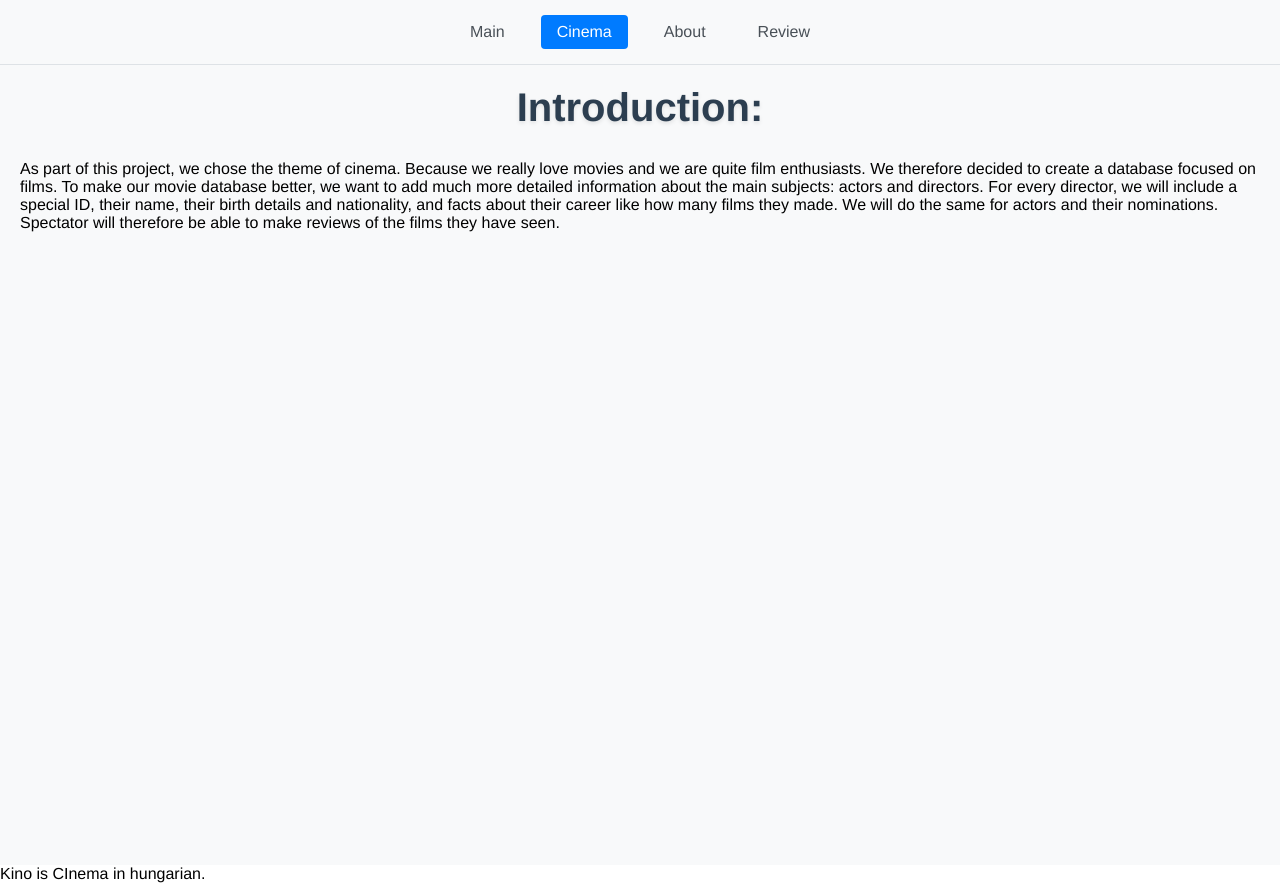
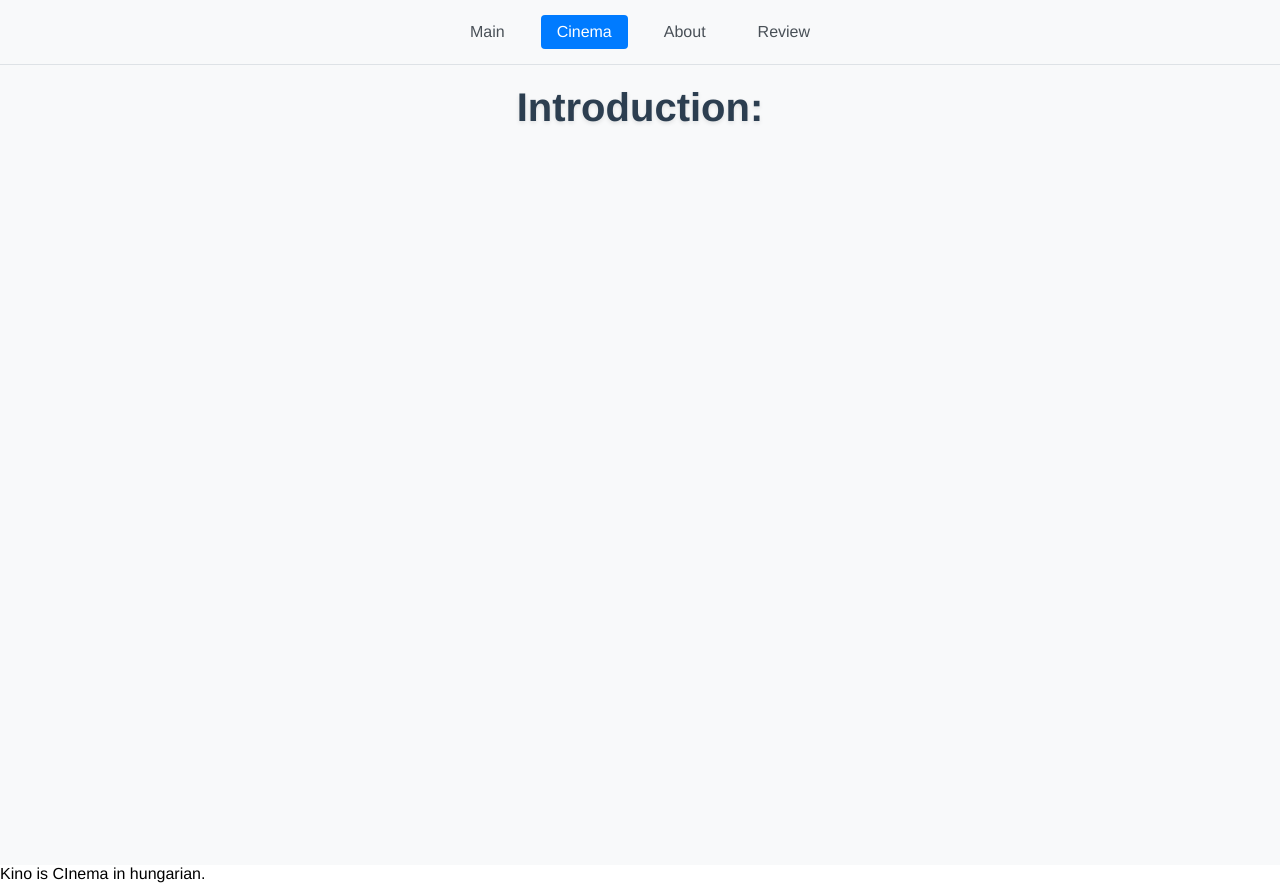
Before and after one commit to strike1510/kino, a Vue app in the folder clientside/: page /cinema in a window 1280 px wide. Built offline with nearby package versions, Linux system fonts and the light colour scheme.

Commit message:
removed unnecessary

```diff
--- a/clientside/src/components/vue/home.vue
+++ b/clientside/src/components/vue/home.vue
@@ -3,9 +3,6 @@
     <h1>
        Introduction:
     </h1>
-
-As part of this project, we chose the theme of cinema. Because we really love movies and we are quite film enthusiasts. We therefore decided to create a database focused on films. To make our movie database better, we want to add much more detailed information about the main subjects: actors and directors. For every director, we will include a special ID, their name, their birth details and nationality, and facts about their career like how many films they made. We will do the same for actors and their nominations.  Spectator will therefore be able to make reviews of the films they have seen.
-
 
   </div>
   <div>
```
